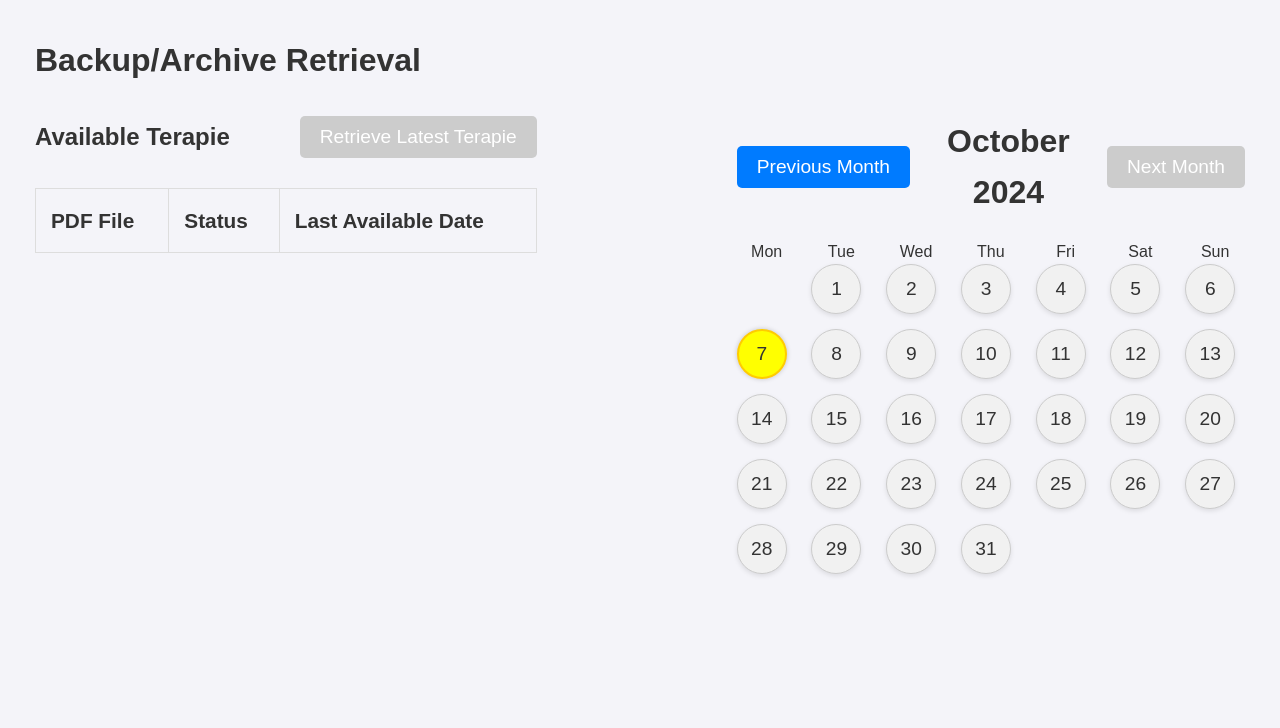
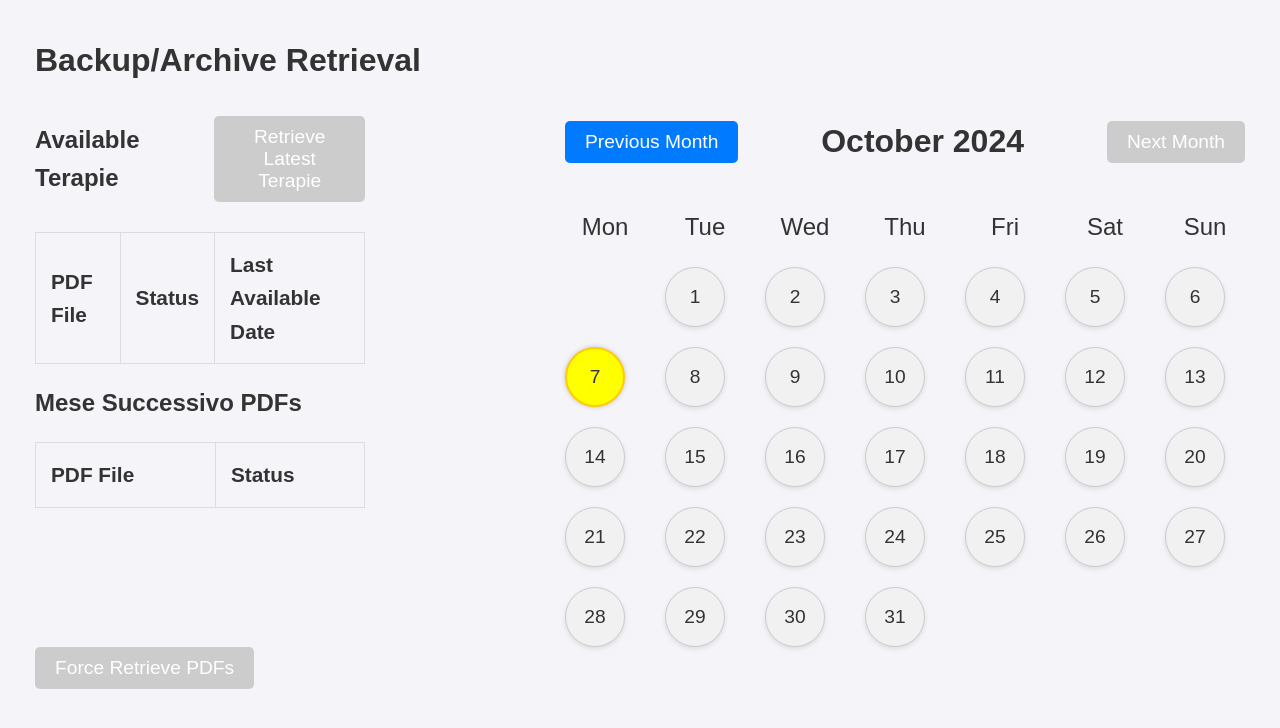
Before and after one commit to Pbin1233/BackupTerapie, a Flask app: page / in a window 1280 px wide. Shown: the top 728 px of the page. Run offline with Flask 3, Linux system fonts and the light colour scheme; data that the repository does not hold is empty; parts of the project's set-up code (start-up, migrations or seed data) failed here and were passed over.

Commit message:
buttons :wq ttons :wq :WQ :wq

```diff
--- a/GUI/app.py
+++ b/GUI/app.py
@@ -1,7 +1,19 @@
 import os
 import sys
 import subprocess
-from flask import Flask, jsonify, render_template
+from flask import Flask, jsonify, render_template, request
+from datetime import datetime, timedelta
+from dotenv import load_dotenv
+import os
+
+# Load environment variables from the .env file
+load_dotenv()
+
+# Get the SOURCE_DIR from the .env file
+SOURCE_DIR = os.getenv('SOURCE_DIR')
+
+if not SOURCE_DIR:
+    raise ValueError("SOURCE_DIR is not defined in the environment variables.")
 
 # Add the path to the Retrieve folder dynamically
 sys.path.append(os.path.join(os.path.dirname(__file__), '..', 'Retrieve'))
@@ -15,10 +27,55 @@
 # Set the path to Retrieve.py dynamically based on the current project structure
 retrieve_script_path = os.path.join(os.path.dirname(__file__), '..', 'Retrieve', 'Retrieve.py')
 
+def check_mese_successivo():
+    today = datetime.today()
+    last_day = (datetime(today.year, today.month + 1, 1) - timedelta(days=1)).day
+    if today.day >= last_day - 25:  # If today is one of the last three days of the month
+        mese_successivo_folder = os.path.join(SOURCE_DIR, 'Mese successivo')
+        nucleo_files = [f"Nucleo {x}.pdf" for x in ['A', 'B', 'C', 'D', 'E', 'F', 'G', 'I']]
+        mese_successivo_files = {file: os.path.exists(os.path.join(mese_successivo_folder, file)) for file in nucleo_files}
+        return mese_successivo_files
+    return None
+
 # Route to serve the index.html file
 @app.route('/')
 def index():
     return render_template('index.html')
+
+@app.route('/force_retrieve', methods=['POST'])
+def force_retrieve():
+    try:
+        print("Force Retrieve route called")  # Add this print statement for debugging
+        # Construct the path to the .bat file dynamically
+        bat_file_path = os.path.join(os.path.dirname(__file__), '..', 'ZUCCscraper', 'esegui_backup.bat')
+
+        # Execute the .bat file
+        subprocess.run([bat_file_path], check=True, shell=True)
+
+        # Optional: Call the check_up_to_date() here to ensure the latest data is available after retrieval
+        updated_status = check_up_to_date()  # Fetch the latest PDF statuses
+        return jsonify({
+            "message": "Outdated PDFs retrieved from the web successfully!",
+            "updated_status": updated_status
+        }), 200
+    except subprocess.CalledProcessError as e:
+        return jsonify({"message": f"Error retrieving PDFs: {str(e)}"}), 500
+
+@app.route('/pdf_saved', methods=['POST'])
+def pdf_saved():
+    try:
+        data = request.get_json()
+        Nucleo = data.get('Nucleo')
+        file_path = data.get('file_path')
+
+        # Logic to handle the saved PDF (e.g., update the table or calendar)
+        # You can trigger a partial update of the frontend here, or store the info to refresh the calendar
+
+        print(f"PDF for Nucleo {Nucleo} saved at {file_path}")
+        return jsonify({"message": "PDF save acknowledged"}), 200
+    except Exception as e:
+        print(f"Error acknowledging PDF save: {e}")
+        return jsonify({"message": "Error acknowledging PDF save"}), 500
 
 @app.route('/check_month/<int:year>/<int:month>', methods=['GET'])
 def check_month_route(year, month):
@@ -29,11 +86,6 @@
         print(f"Error checking files for {year}-{month}: {str(e)}")
         return jsonify({"error": "Something went wrong on the server"}), 500
 
-
-@app.route('/check_up_to_date', methods=['GET'])
-def check_up_to_date_route():
-    up_to_date = check_up_to_date()  # This should now return a clean dictionary
-    return jsonify(up_to_date)  # Return only the clean JSON data
 
 # New debug route
 @app.route('/debug_up_to_date', methods=['GET'])
@@ -51,5 +103,16 @@
     except subprocess.CalledProcessError as e:
         return jsonify({"message": "Error retrieving Terapie"}), 500
 
+@app.route('/check_up_to_date', methods=['GET'])
+def check_up_to_date_route():
+    up_to_date = check_up_to_date()  # Existing function for checking current status
+    mese_successivo_status = check_mese_successivo()  # Check Mese successivo PDFs if in the last three days of the month
+
+    response = {
+        'up_to_date': up_to_date,
+        'mese_successivo': mese_successivo_status  # Include this data in the response
+    }
+    return jsonify(response)
+
 if __name__ == '__main__':
     app.run(debug=True)
--- a/GUI/templates/index.html
+++ b/GUI/templates/index.html
@@ -93,14 +93,24 @@
 		.weekdays, .calendar {
 			display: grid;
 			grid-template-columns: repeat(7, 1fr);
-			gap: 15px; /* Increased gap for a larger look */
+			gap: 20px; /* Increased gap for a larger look */
 			text-align: center;
+			margin-left: 0px; /* Shift the weekdays and calendar to the right */
+		}
+
+		.weekday, .day {
+			width: 80px;  /* Increased width for bigger size */
+			height: 80px; /* Increased height for bigger size */
+			font-size: 1.5rem; /* Increased font size for better visibility */
+			display: flex;
+			justify-content: center;
+			align-items: center;
 		}
 
 		.day {
 			position: relative;
-			width: 50px; /* Increased width for larger days */
-			height: 50px; /* Increased height for larger days */
+			width: 60px; /* Increased width for larger days */
+			height: 60px; /* Increased height for larger days */
 			display: flex;
 			justify-content: center;
 			align-items: center;
@@ -192,6 +202,19 @@
                     <!-- Rows will be dynamically added here -->
                 </tbody>
             </table>
+
+			<h2>Mese Successivo PDFs</h2>
+			<table id="meseSuccessivoTable">
+				<thead>
+					<tr>
+						<th>PDF File</th>
+						<th>Status</th>
+					</tr>
+				</thead>
+				<tbody>
+					<!-- Rows will be dynamically added here -->
+				</tbody>
+			</table>
         </div>
 
         <div class="calendar-container">
@@ -217,6 +240,9 @@
         </div>
     </div>
 
+	<button id="forceRetrieveButton" onclick="forceRetrieve()" disabled>Force Retrieve PDFs</button>
+
+
 
     <script>
 	function checkAvailableTerapie() {
@@ -228,31 +254,29 @@
 				return response.json();
 			})
 			.then(data => {
-				console.log('Received data:', data); // Debug log to see the received data
-
 				const tableBody = document.querySelector('#pdfTable tbody');
 				tableBody.innerHTML = ''; // Clear previous list
 
-				for (let terapie in data) {
-					if (data.hasOwnProperty(terapie)) {
+				let hasOutdated = false; // Track if there are any outdated files
+
+				for (let terapie in data.up_to_date) {
+					if (data.up_to_date.hasOwnProperty(terapie)) {
 						const row = document.createElement('tr');
 						const fileCell = document.createElement('td');
 						const statusCell = document.createElement('td');
 						const dateCell = document.createElement('td');
 
 						fileCell.textContent = terapie;
-						statusCell.textContent = data[terapie].up_to_date ? 'Up to date' : 'Outdated';
+						statusCell.textContent = data.up_to_date[terapie].up_to_date ? 'Up to date' : 'Outdated';
 
-						// Display the date only if the file is outdated
-						if (!data[terapie].up_to_date) {
-							dateCell.textContent = data[terapie].latest_date || 'Unknown';
+						if (!data.up_to_date[terapie].up_to_date) {
+							dateCell.textContent = data.up_to_date[terapie].latest_date || 'Unknown';
+							hasOutdated = true; // Mark that there is an outdated file
 						} else {
 							dateCell.textContent = '';  // Leave empty for up-to-date files
 						}
 
-						// Apply class for coloring
-						row.classList.add(data[terapie].up_to_date ? 'up-to-date' : 'outdated');
-
+						row.classList.add(data.up_to_date[terapie].up_to_date ? 'up-to-date' : 'outdated');
 						row.appendChild(fileCell);
 						row.appendChild(statusCell);
 						row.appendChild(dateCell);
@@ -260,15 +284,91 @@
 					}
 				}
 
-				// Enable the button only if there are any outdated files
-				const allUpToDate = Object.values(data).every(item => item.up_to_date);
-				document.getElementById('retrieveButton').disabled = allUpToDate;
+				if (data.mese_successivo) {
+					// Add a new section to show the Mese successivo status
+					const meseTableBody = document.querySelector('#meseSuccessivoTable tbody');
+					meseTableBody.innerHTML = '';  // Clear previous content
+
+					for (let file in data.mese_successivo) {
+						if (data.mese_successivo.hasOwnProperty(file)) {
+							const row = document.createElement('tr');
+							const fileCell = document.createElement('td');
+							const statusCell = document.createElement('td');
+
+							fileCell.textContent = file;
+							statusCell.textContent = data.mese_successivo[file] ? 'Present' : 'Missing';
+
+							row.classList.add(data.mese_successivo[file] ? 'up-to-date' : 'outdated');
+							row.appendChild(fileCell);
+							row.appendChild(statusCell);
+							meseTableBody.appendChild(row);
+						}
+					}
+				}
+
+				document.getElementById('forceRetrieveButton').disabled = !hasOutdated;
 			})
 			.catch(error => {
 				console.error('Error fetching terapie data:', error); // Log the error to console
 			});
 	}
 
+	function forceRetrieve() {
+		console.log("Force Retrieve button clicked");
+
+		fetch('/force_retrieve', { method: 'POST' })
+			.then(response => {
+				if (!response.ok) {
+					throw new Error(`HTTP error! status: ${response.status}`);
+				}
+				return response.json();
+			})
+			.then(data => {
+				showMessage('PDF retrieval process started!', 'success');
+				console.log("Started PDF retrieval process");
+
+				// Additional log to ensure the updated status is fetched from the backend
+				console.log("Updated status received from backend:", data.updated_status);
+
+				// Set up polling to check for updated status every few seconds
+				console.log("Initializing polling...");
+				let interval = setInterval(() => {
+					console.log("Polling for PDF status...");
+
+					// Call to refresh the table and calendar
+					checkAvailableTerapie();  // Refresh the table
+					renderCalendar(currentYear, currentMonth);  // Refresh the calendar
+
+					// Check if all PDFs are up-to-date; if so, stop polling
+					fetch('/check_up_to_date')
+						.then(response => {
+							console.log("Polling response received");
+							if (!response.ok) {
+								throw new Error(`HTTP error! status: ${response.status}`);
+							}
+							return response.json();
+						})
+						.then(status => {
+							console.log("Status received from /check_up_to_date:", status);
+
+							const allUpToDate = Object.values(status).every(item => item.up_to_date);
+							if (allUpToDate) {
+								clearInterval(interval);  // Stop polling once all PDFs are up-to-date
+								showMessage('All PDFs are up to date!', 'success');
+								console.log("All PDFs are up-to-date. Stopping polling.");
+							}
+						})
+						.catch(error => {
+							console.error('Error checking PDF status during polling:', error);
+						});
+				}, 3000);  // Poll every 3 seconds
+
+			})
+			.catch(error => {
+				showMessage('Error retrieving PDFs: ' + error.message, 'error');
+				console.error('Error retrieving PDFs:', error);
+			});
+	}
 	let currentMonth = new Date().getMonth();  // Current month (0-indexed)
 	let currentYear = new Date().getFullYear();  // Current year
 	let today = new Date();
--- a/ZUCCscraper/main.py
+++ b/ZUCCscraper/main.py
@@ -163,8 +163,8 @@
     driver.quit()
     print("PDFs generated and saved to the specified directory")
 
-    # Wait for a few minutes before closing the shell window
-    time.sleep(120)
+    # Wait before closing the shell window
+    time.sleep(20)
 
 
 if __name__ == "__main__":
```
Also changed, not shown: ZUCCscraper/functions/pdf_handling.py (+11 -1 lines), 1 other file.
